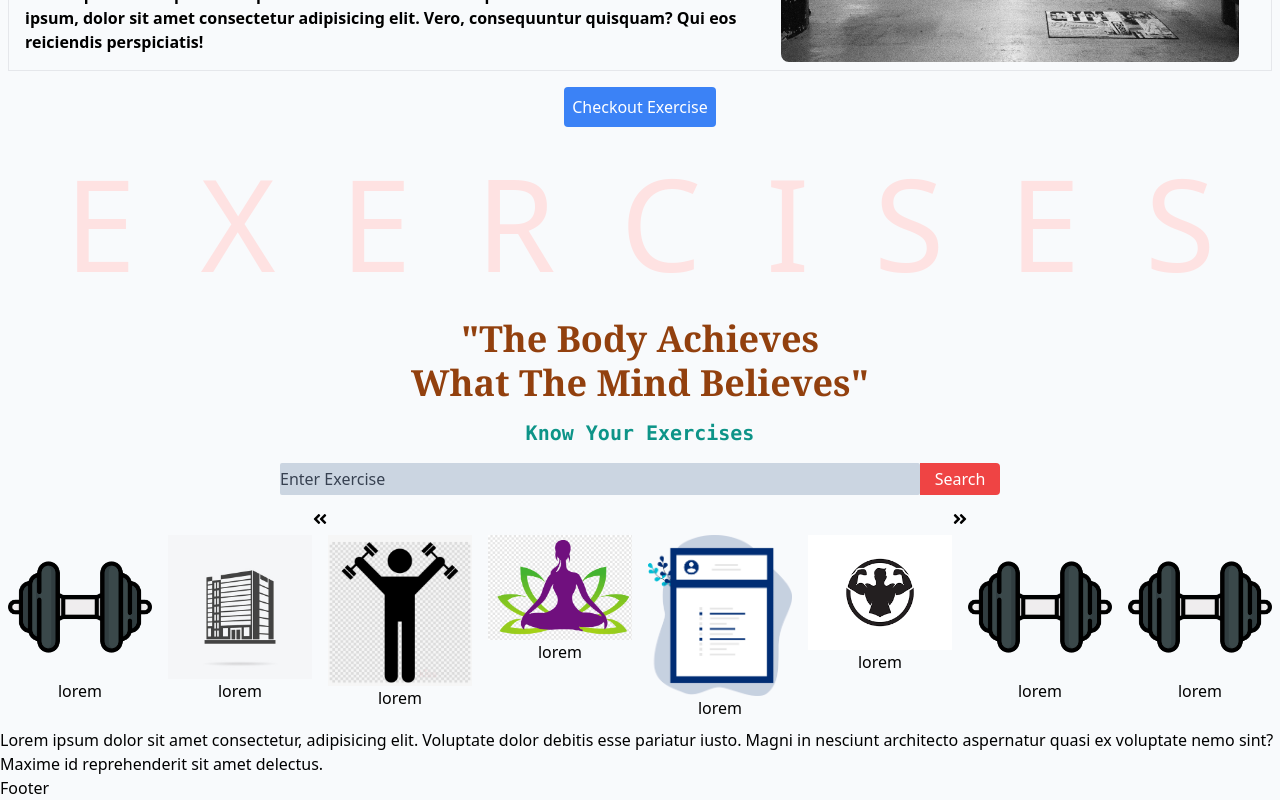
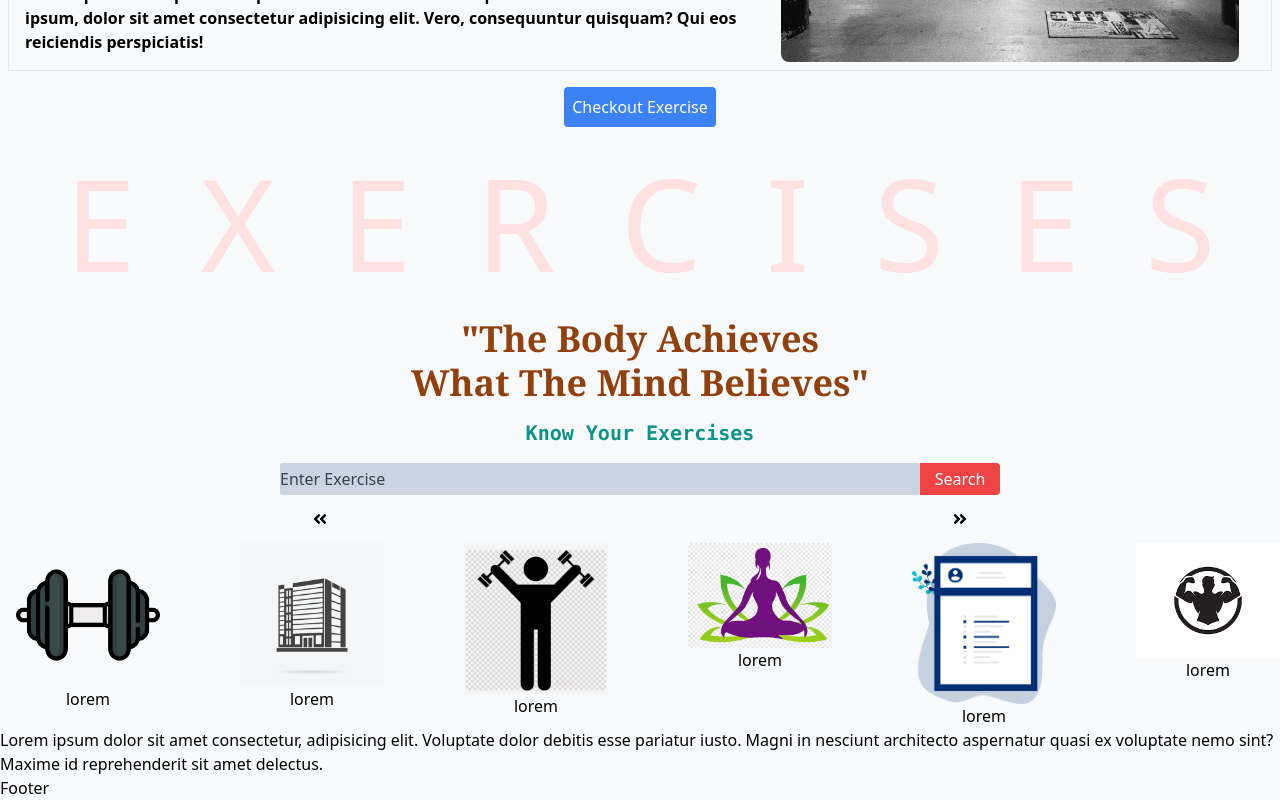
Before and after one commit to krishnaprasad2098/bro_gym, a React (Create React App) app: page / in a window 1280 px wide. Shown: the part 407-1207 px from the top of the page. Built offline with nearby package versions, Linux system fonts and the light colour scheme.

Commit message:
carousel to be done

```diff
--- a/package.json
+++ b/package.json
@@ -8,6 +8,7 @@
     "@testing-library/user-event": "^13.5.0",
     "react": "^18.2.0",
     "react-dom": "^18.2.0",
+    "react-elastic-carousel": "^0.11.5",
     "react-icons": "^4.6.0",
     "react-router-dom": "^6.4.2",
     "react-scripts": "5.0.1",
--- a/src/components/Navbar.js
+++ b/src/components/Navbar.js
@@ -18,7 +18,7 @@ const Navbar = () => {
         <img src={hand} alt="" className="h-20 w-20"></img>
         <h1 className="pl-2">DO HARD</h1>
       </div>
-      <button className=" absolute top-10 right-12 mt-2 lg:hidden" onClick={handleNav}>
+      <button className=" absolute top-10 right-4 mt-2 lg:hidden" onClick={handleNav}>
           {nav ? <FaBars /> : <FaTimes />}
         </button>
 
--- a/src/components/Scroll.js
+++ b/src/components/Scroll.js
@@ -1,32 +1,21 @@
-import React,{useState,useEffect} from "react";
-import scrolldetails from '../data/scrolldetails.js'
+import React from "react";
+
 import ScrollCard from "../components/ScrollCard.js";
-import { FaAngleDoubleLeft, FaAngleDoubleRight } from "react-icons/fa";
-
 
 
 
 const Scroll = () => {
 
+  return (
 
 
-  return (
     <div>
-      <div className="flex items-center justify-around mt-4 mb-0">
-       <button className="" >
-         <FaAngleDoubleLeft />
-       </button>
-       <button className="" >
-        <FaAngleDoubleRight />
-       </button>
-      </div>
-    <div className=" flex overflow-hidden p-2" id="scrollcard">
       <div>
         <ScrollCard />
       </div>
 
     </div>
-    </div>
+
   );
 };
 
--- a/src/components/ScrollCard.js
+++ b/src/components/ScrollCard.js
@@ -1,20 +1,41 @@
-import React from 'react'
-import scrolldetails from '../data/scrolldetails.js'
+import React, { useRef } from "react";
+import scrolldetails from "../data/scrolldetails.js";
+import { FaAngleDoubleLeft, FaAngleDoubleRight } from "react-icons/fa";
+import Carousel from 'react-elastic-carousel'
+
+
+
 const ScrollCard = () => {
+
   return (
-    <div className="flex overflow-x-hidden justify-between scroll-smooth gap-4">
-      {
-        scrolldetails.map((value)=>{
-          return(
-            <div className="text-center" key={value.id}>
-              <img src={value.pic} alt="failed" className="max-w-none w-32 lg:w-36 "/>
-              <p>{value.name}</p>
-            </div>
-          )
-        })
-      }
+
+    <div>
+      <div className="flex items-center justify-around mt-4  mb-4">
+        <button className="">
+          <FaAngleDoubleLeft />
+        </button>
+        <button className="">
+          <FaAngleDoubleRight />
+        </button>
+      </div>
+
+      <div className="flex overflow-x-hidden justify-between scroll-smooth gap-20 ml-4">
+        {scrolldetails.map((value) => {
+          return (
+              <div className="text-center" key={value.id}>
+                <img
+                  src={value.pic}
+                  alt="failed"
+                  className="max-w-none w-32 lg:w-36 "
+                  />
+                <p>{value.name}</p>
+              </div>
+
+             );
+            })}
+      </div>
     </div>
-  )
-}
+  );
+};
 
-export default ScrollCard
+export default ScrollCard;
```
Also changed, not shown: 1 other file (tests, documents, lock files or other folders).
